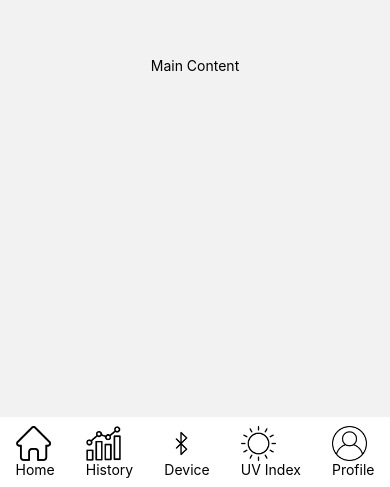
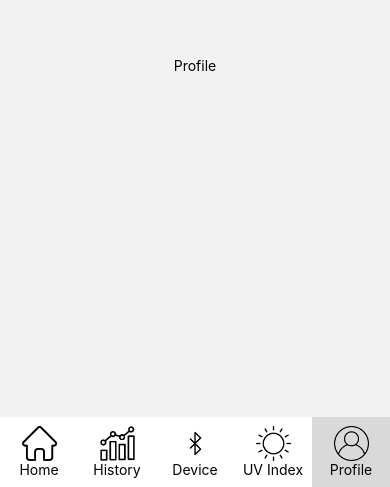
Before and after one commit to LetaWang/VitaminDTracker, a React Native app: screen /Profile in a window 390 px wide. Shown: the part 357-844 px from the top of the page. Built offline with nearby package versions, Linux system fonts and the light colour scheme.

Commit message:
Nav Bar and page routing done

```diff
--- a/App.js
+++ b/App.js
@@ -3,8 +3,11 @@ import { View, Text, Button } from 'react-native';
 import MainStyles from './stylesheets/MainStyles.js'; // Import the stylesheet
 import { NavigationContainer } from '@react-navigation/native';
 import { createStackNavigator } from '@react-navigation/stack';
-import BluetoothComponent from './Screens/bluetooth/BluetoothComponent.js'
-import HomeScreen from './Screens/HomeScreen.js'
+import BluetoothComponent from './Screens/bluetooth/BluetoothComponent.js';
+import HomeScreen from './Screens/HomeScreen.js';
+import UVIndex from './Screens/UVIndexScreen.js';
+import History from './Screens/HistoryScreen.js';
+import Profile from './Screens/ProfileScreen.js';
 
 const Stack = createStackNavigator();
 
@@ -18,7 +21,10 @@ function App() {
    <NavigationContainer>
       <Stack.Navigator initialRouteName="HomeScreen">
         <Stack.Screen name="HomeScreen" component={HomeScreen} options={{ headerShown: false }}/>
+        <Stack.Screen name="History" component={History} options={{ headerShown: false }}/>
         <Stack.Screen name="Bluetooth" component={BluetoothComponent} options={{ headerShown: false }}/>
+        <Stack.Screen name="UVIndex" component={UVIndex} options={{ headerShown: false }}/>
+        <Stack.Screen name="Profile" component={Profile} options={{ headerShown: false }}/>
       </Stack.Navigator>
     </NavigationContainer>
   );
--- a/Screens/BottomToolbar.js
+++ b/Screens/BottomToolbar.js
@@ -1,4 +1,4 @@
-import { React, useState, useEffect} from 'react';
+import React, { useState } from 'react';
 import { View, StyleSheet, TouchableOpacity, Text, Image } from 'react-native';
 
 const BottomToolbar = ({ navigation, pageName }) => {
@@ -7,51 +7,63 @@ const BottomToolbar = ({ navigation, pageName }) => {
   return (
     <View style={styles.toolbar}>
       <TouchableOpacity
-                style={styles.toolbarItem, selectedItem === 'HomeScreen' && styles.selectedItem}
+        style={[styles.toolbarItem, selectedItem === 'HomeScreen' && styles.selectedItem]}
         onPress={() => navigation.navigate('HomeScreen')}
       >
         <Image
-                    source={require('./assets/home-icon.png')}  // Replace with the correct path to your image
+          source={require('./assets/home-icon.png')}
           style={styles.image}
         />
         <Text style={styles.toolbarText}>Home</Text>
       </TouchableOpacity>
       <TouchableOpacity
-                style={styles.toolbarItem, selectedItem === 'History' && styles.selectedItem}
-                onPress={() => navigation.navigate('HomeScreen')}
+        style={[
+          styles.toolbarItem,
+          selectedItem === 'History' && styles.selectedItem,
+        ]}
+        onPress={() => navigation.navigate('History')}
       >
         <Image
-                source={require('./assets/history-icon.png')}  // Replace with the correct path to your image
+          source={require('./assets/history-icon.png')}
           style={styles.image}
         />
         <Text style={styles.toolbarText}>History</Text>
       </TouchableOpacity>
       <TouchableOpacity
-                style={styles.toolbarItem, selectedItem === 'Bluetooth' && styles.selectedItem}
-                onPress={() =>navigation.navigate('Bluetooth')}
+        style={[
+          styles.toolbarItem,
+          selectedItem === 'Bluetooth' && styles.selectedItem,
+        ]}
+        onPress={() => navigation.navigate('Bluetooth')}
       >
         <Image
-                source={require('./assets/bluetooth-icon.png')}  // Replace with the correct path to your image
+          source={require('./assets/bluetooth-icon.png')}
           style={styles.image}
         />
         <Text style={styles.toolbarText}>Device</Text>
       </TouchableOpacity>
       <TouchableOpacity
-                style={styles.toolbarItem, selectedItem === 'Bluetooth' && styles.selectedItem}
-                onPress={() =>navigation.navigate('Bluetooth')}
+        style={[
+          styles.toolbarItem,
+          selectedItem === 'UVIndex' && styles.selectedItem,
+        ]}
+        onPress={() => navigation.navigate('UVIndex')}
       >
         <Image
-                source={require('./assets/uv-icon.png')}  // Replace with the correct path to your image
+          source={require('./assets/uv-icon.png')}
           style={styles.image}
         />
         <Text style={styles.toolbarText}>UV Index</Text>
       </TouchableOpacity>
       <TouchableOpacity
-                style={styles.toolbarItem, selectedItem === 'Bluetooth' && styles.selectedItem}
-                onPress={() =>navigation.navigate('Bluetooth')}
+        style={[
+          styles.toolbarItem,
+          selectedItem === 'Profile' && styles.selectedItem,
+        ]}
+        onPress={() => navigation.navigate('Profile')}
       >
         <Image
-                source={require('./assets/profile-icon.png')}  // Replace with the correct path to your image
+          source={require('./assets/profile-icon.png')}
           style={styles.image}
         />
         <Text style={styles.toolbarText}>Profile</Text>
@@ -71,19 +83,17 @@ const styles = StyleSheet.create({
     bottom: 0,
     left: 0,
     right: 0,
+    padding: 0,
   },
   toolbarItem: {
     flex: 1,
     justifyContent: 'center',
     alignItems: 'center',
+//    backgroundColor: 'red',
+    height: 70,
   },
   selectedItem: {
-//       flex: 1,
-//       justifyContent: 'center',
-//       alignItems: 'center',
-//      backgroundColor: '#D9D9D9',
-//      width: '20vw',
-//      height: 70,
+    backgroundColor: '#D9D9D9',
   },
   toolbarText: {
     color: 'black',
--- a/Screens/HistoryScreen.js
+++ b/Screens/HistoryScreen.js
@@ -0,0 +1,21 @@
+import React, { useState, useEffect } from 'react';
+import { View, Text, Button } from 'react-native';
+import BottomToolbar from './BottomToolbar';
+import HistoryStyle from '../stylesheets/HistoryStyle.js'; // Import the stylesheet
+
+const History = ({ navigation }) => {
+  return (
+    <View style={HistoryStyle.container}>
+      {/* Your main content */}
+      <View>
+        <Text>History</Text>
+        {/* Add your main content here */}
+      </View>
+
+      {/* Include the BottomToolbar component with navigation */}
+      <BottomToolbar navigation={navigation} pageName={'History'} />
+    </View>
+  );
+};
+
+export default History;
--- a/Screens/ProfileScreen.js
+++ b/Screens/ProfileScreen.js
@@ -0,0 +1,21 @@
+import React, { useState, useEffect } from 'react';
+import { View, Text, Button } from 'react-native';
+import BottomToolbar from './BottomToolbar';
+import ProfileStyle from '../stylesheets/ProfileStyle.js'; // Import the stylesheet
+
+const Profile = ({ navigation }) => {
+  return (
+    <View style={ProfileStyle.container}>
+      {/* Your main content */}
+      <View>
+        <Text>Profile</Text>
+        {/* Add your main content here */}
+      </View>
+
+      {/* Include the BottomToolbar component with navigation */}
+      <BottomToolbar navigation={navigation} pageName={'Profile'} />
+    </View>
+  );
+};
+
+export default Profile;
--- a/Screens/UVIndexScreen.js
+++ b/Screens/UVIndexScreen.js
@@ -0,0 +1,21 @@
+import React, { useState, useEffect } from 'react';
+import { View, Text, Button } from 'react-native';
+import BottomToolbar from './BottomToolbar';
+import UVIndexStyle from '../stylesheets/UVIndexStyle.js'; // Import the stylesheet
+
+const UVIndex = ({ navigation }) => {
+  return (
+    <View style={UVIndexStyle.container}>
+      {/* Your main content */}
+      <View>
+        <Text>UV Index Content</Text>
+        {/* Add your main content here */}
+      </View>
+
+      {/* Include the BottomToolbar component with navigation */}
+      <BottomToolbar navigation={navigation} pageName={'UVIndex'} />
+    </View>
+  );
+};
+
+export default UVIndex;
--- a/stylesheets/MainStyles.js
+++ b/stylesheets/MainStyles.js
@@ -2,17 +2,17 @@
 import { StyleSheet } from 'react-native';
 
 const MainStyles = StyleSheet.create({
-  container: {
-    flex: 1,
-    justifyContent: 'center',
-    alignItems: 'center',
-  },
-  text: {
-    fontSize: 20,
-  },
-  button: {
-    marginTop: 20,
-  },
+//  container: {
+//    flex: 1,
+//    justifyContent: 'center',
+//    alignItems: 'center',
+//  },
+//  text: {
+//    fontSize: 20,
+//  },
+//  button: {
+//    marginTop: 20,
+//  },
 });
 
 export default MainStyles;
```
Lines whose indentation alone changed are shown as unchanged.
